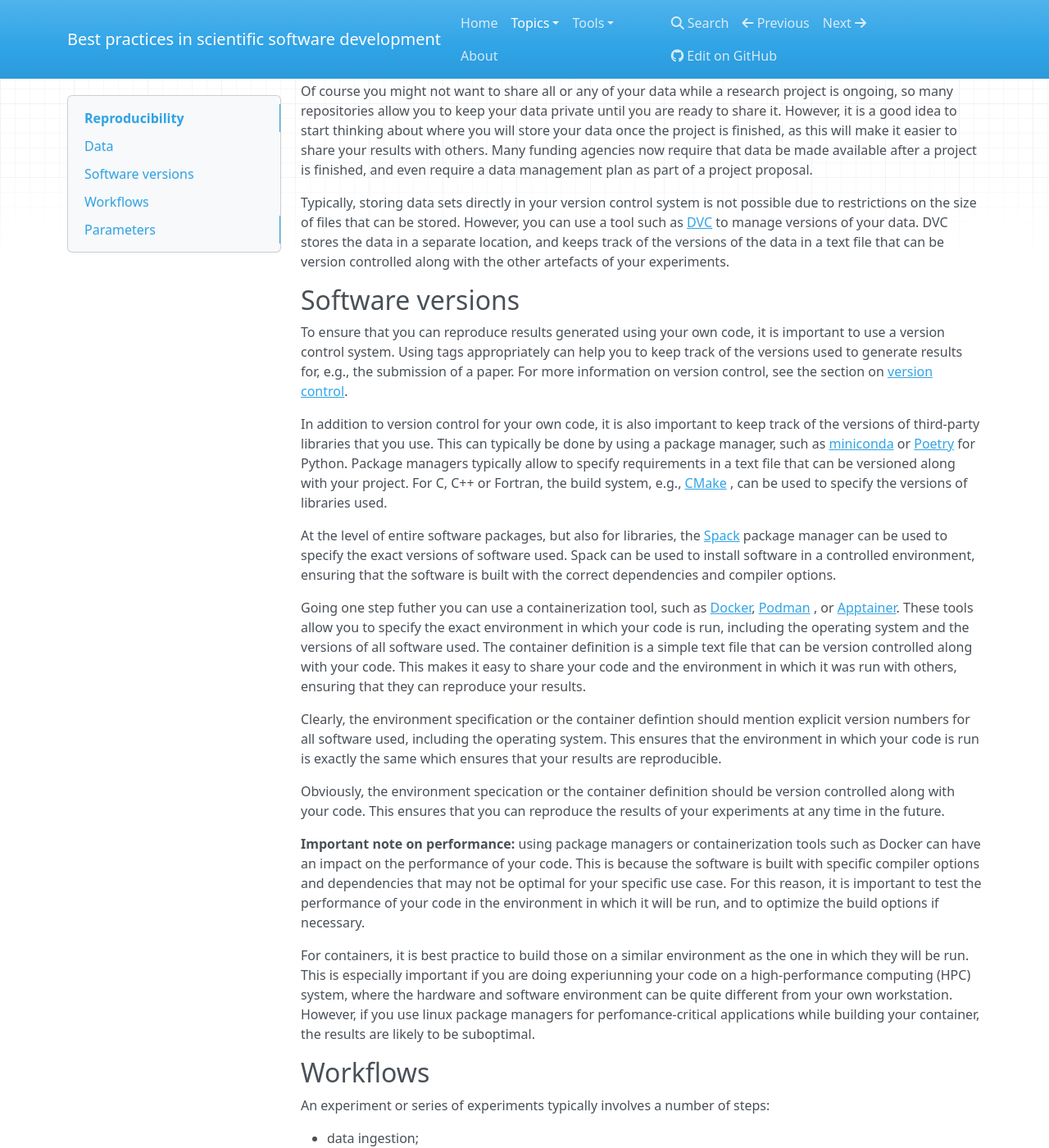
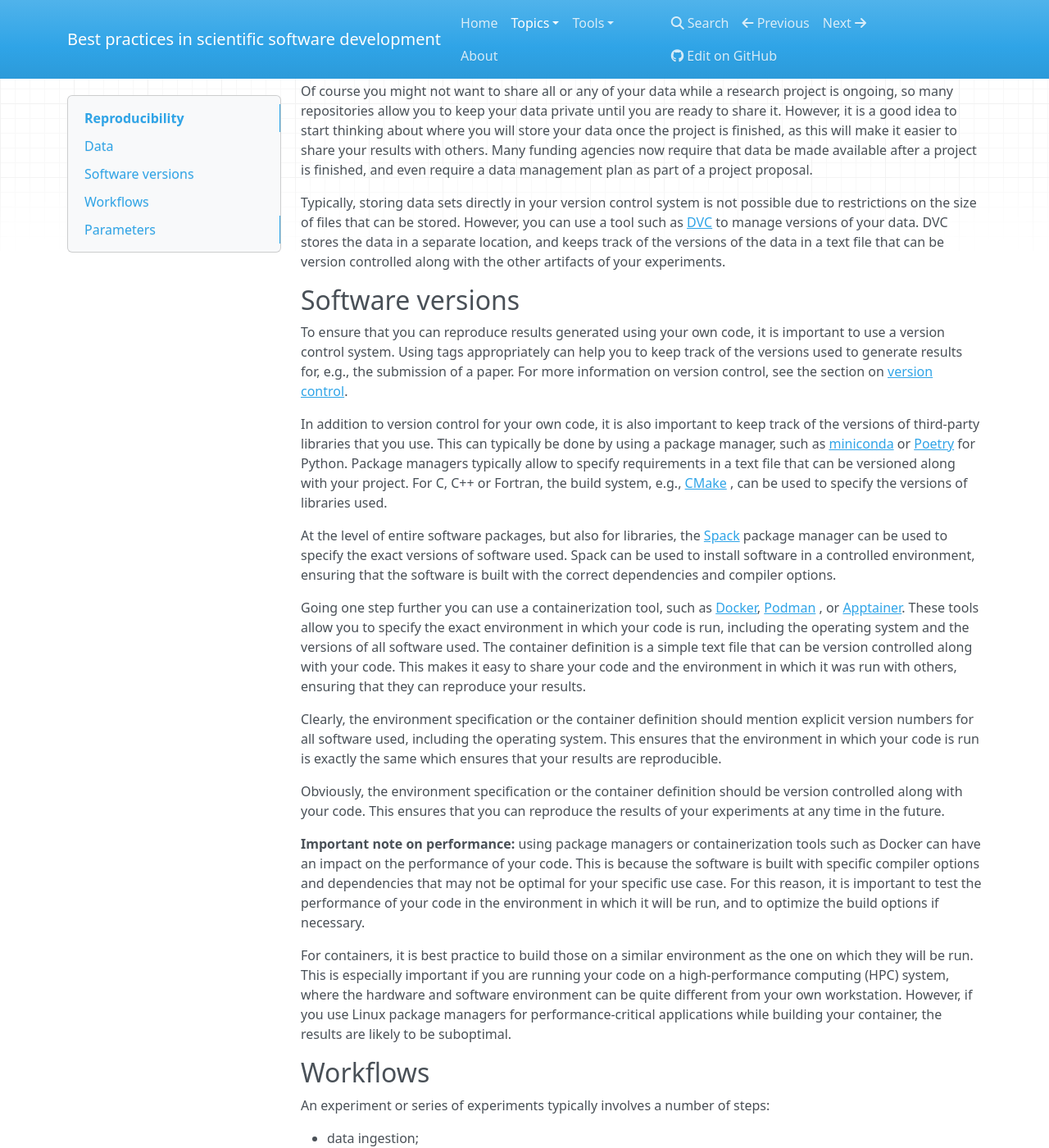
Before and after one commit to gjbex/Best-practices-for-scientific-computing, an MkDocs documentation site: the page built from docs/reproducibility.md, in a window 1280 px wide and 1400 px high, scrolled down 946 px. Shown: the whole window at 82% size. Built offline with MkDocs 1.6.1, drawn with Linux system fonts in a browser that asks for light colours; nearby versions of some CDN libraries; some of the changed text lies outside the part shown.

Commit message:
Fix typos

```diff
--- a/docs/reproducibility.md
+++ b/docs/reproducibility.md
@@ -57,15 +56,15 @@
 until you are ready to share it.  However, it is a good idea to start thinking
 about where you will store your data once the project is finished, as this will
 make it easier to share your results with others.  Many funding agencies now
-require that data be made available after a project is finished, and even require
-a data management plan as part of a project proposal.
+require that data be made available after a project is finished, and even
+require a data management plan as part of a project proposal.
 
-Typically, storing data sets directly in your version control system is not possible
-due to restrictions on the size of files that can be stored.  However, you can
-use a tool such as [DVC](https://dvc.org/) to manage versions of your data.  DVC
-stores the data in a separate location, and keeps track of the versions of the
-data in a text file that can be version controlled along with the other artefacts
-of your experiments.
+Typically, storing data sets directly in your version control system is not
+possible due to restrictions on the size of files that can be stored.  However,
+you can use a tool such as [DVC](https://dvc.org/) to manage versions of your
+data.  DVC stores the data in a separate location, and keeps track of the
+versions of the data in a text file that can be version controlled along with
+the other artifacts of your experiments.
 
 
 ## Software versions
@@ -73,8 +72,8 @@
 To ensure that you can reproduce results generated using your own code, it is
 important to use a version control system.  Using tags appropriately can help
 you to keep track of the versions used to generate results for, e.g., the
-submission of a paper.  For more information on version control, see the section on
-[version control](version_control.md).
+submission of a paper.  For more information on version control, see the
+section on [version control](version_control.md).
 
 In addition to version control for your own code, it is also important to keep
 track of the versions of third-party libraries that you use.  This can
@@ -92,7 +91,7 @@
 controlled environment, ensuring that the software is built with the correct
 dependencies and compiler options.
 
-Going one step futher you can use a containerization tool, such as
+Going one step further you can use a containerization tool, such as
 [Docker](https://www.docker.com/), [Podman](https://podman.io/) , or
 [Apptainer](https://apptainer.org/). These tools allow you to specify the exact
 environment in which your code is run, including the operating system and the
@@ -101,14 +100,14 @@
 share your code and the environment in which it was run with others, ensuring
 that they can reproduce your results.
 
-Clearly, the environment specification or the container defintion should mention
-explicit version numbers for all software used, including the operating system.
-This ensures that the environment in which your code is run is exactly the same
-which ensures that your results are reproducible.
+Clearly, the environment specification or the container definition should
+mention explicit version numbers for all software used, including the operating
+system.  This ensures that the environment in which your code is run is exactly
+the same which ensures that your results are reproducible.
 
-Obviously, the environment specication or the container definition should
-be version controlled along with your code.  This ensures that you can
-reproduce the results of your experiments at any time in the future.
+Obviously, the environment specification or the container definition should be
+version controlled along with your code.  This ensures that you can reproduce
+the results of your experiments at any time in the future.
 
 **Important note on performance:** using package managers or containerization
 tools such as Docker can have an impact on the performance of your code.  This
@@ -118,11 +117,12 @@
 in which it will be run, and to optimize the build options if necessary.
 
 For containers, it is best practice to build those on a similar environment as
-the one in which they will be run.  This is especially important if you are
-doing experiunning your code on a high-performance computing (HPC) system, where the
+the one on which they will be run.  This is especially important if you are
+running your code on a high-performance computing (HPC) system, where the
 hardware and software environment can be quite different from your own
-workstation.  However, if you use linux package managers for perfomance-critical
-applications while building your container, the results are likely to be suboptimal.
+workstation.  However, if you use Linux package managers for
+performance-critical applications while building your container, the results
+are likely to be suboptimal.
 
 
 ## Workflows
@@ -147,8 +147,8 @@
 developing your code, as you do not have to rerun the entire workflow every
 time you make a change.
 
-Of course, the development overhead of creating a full fledged workflow will
-be only worth the effort if the workflow is involved enough.  For simple
+Of course, the development overhead of creating a full fledged workflow will be
+only worth the effort if the workflow is involved enough.  For simple
 experiments, a shell script may be sufficient.
 
 Note that the workflow can now be version controlled along with your code, and
@@ -161,17 +161,17 @@
 The final aspect of reproducibility is the parameters used for the experiment.
 These can be the parameters of data preprocessing, the parameters of the
 application, or the parameters of the postprocessing.  It is important to keep
-track of these parameters, as they can have a significant impact on the
-results of the experiment.
+track of these parameters, as they can have a significant impact on the results
+of the experiment.
 
 It is therefore good practice to store the parameters used for an experiment in
 one or more separate files, and to version control these files.
 
 If you develop your own software, it is good practice to ensure that the
-application can be run with parameters stored in a configuration file.  Libraries
-exist for many programming languages that can be used to read configuration
-files, e.g., [Hydra](https://hydra.cc/) for Python, or
-for Python, or [libconfig](https://hyperrealm.github.io/libconfig/) for C/C++.
+application can be run with parameters stored in a configuration file.
+Libraries exist for many programming languages that can be used to read
+configuration files, e.g., [Hydra](https://hydra.cc/) for Python, or for
+Python, or [libconfig](https://hyperrealm.github.io/libconfig/) for C/C++.
 
 Note that some preprocessing steps and applications may use a random number
 generator.  In this case, it is important to store the seed of the random
```
Also changed, not shown: other parts of docs/reproducibility.md (+6 -7 lines).
